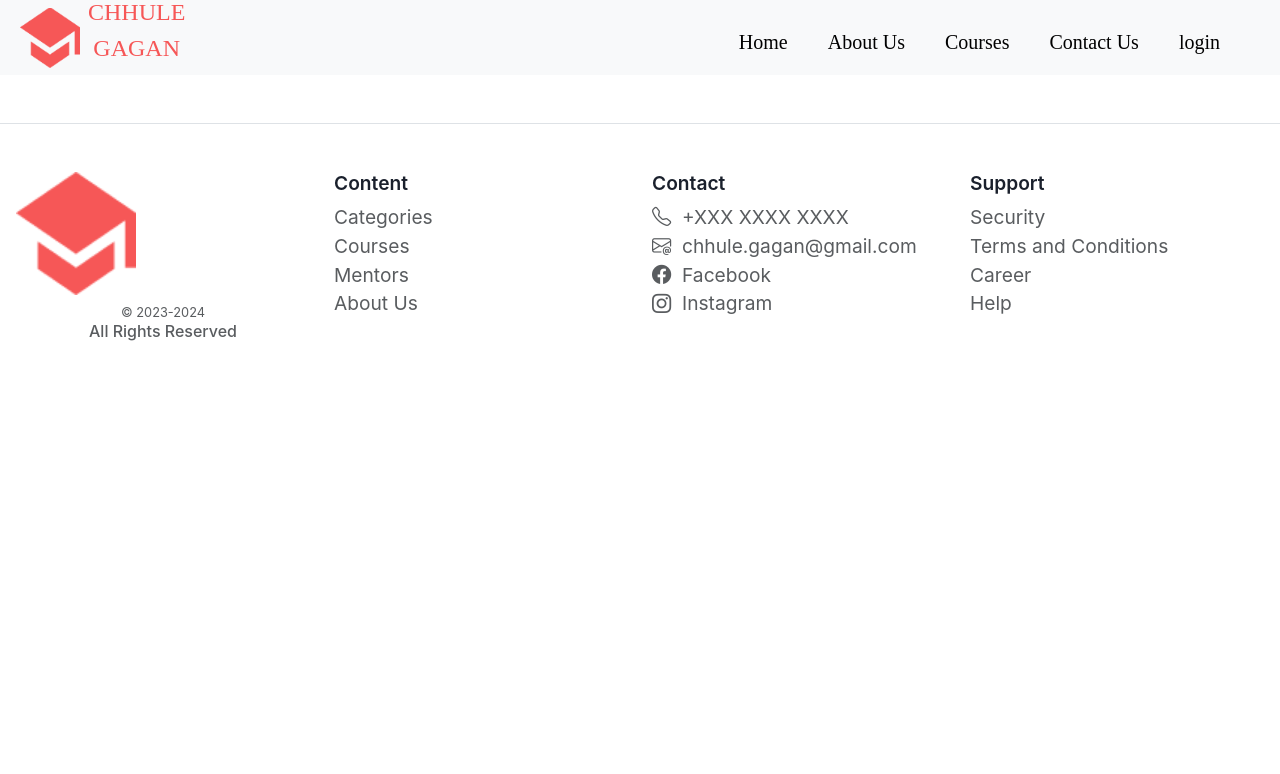
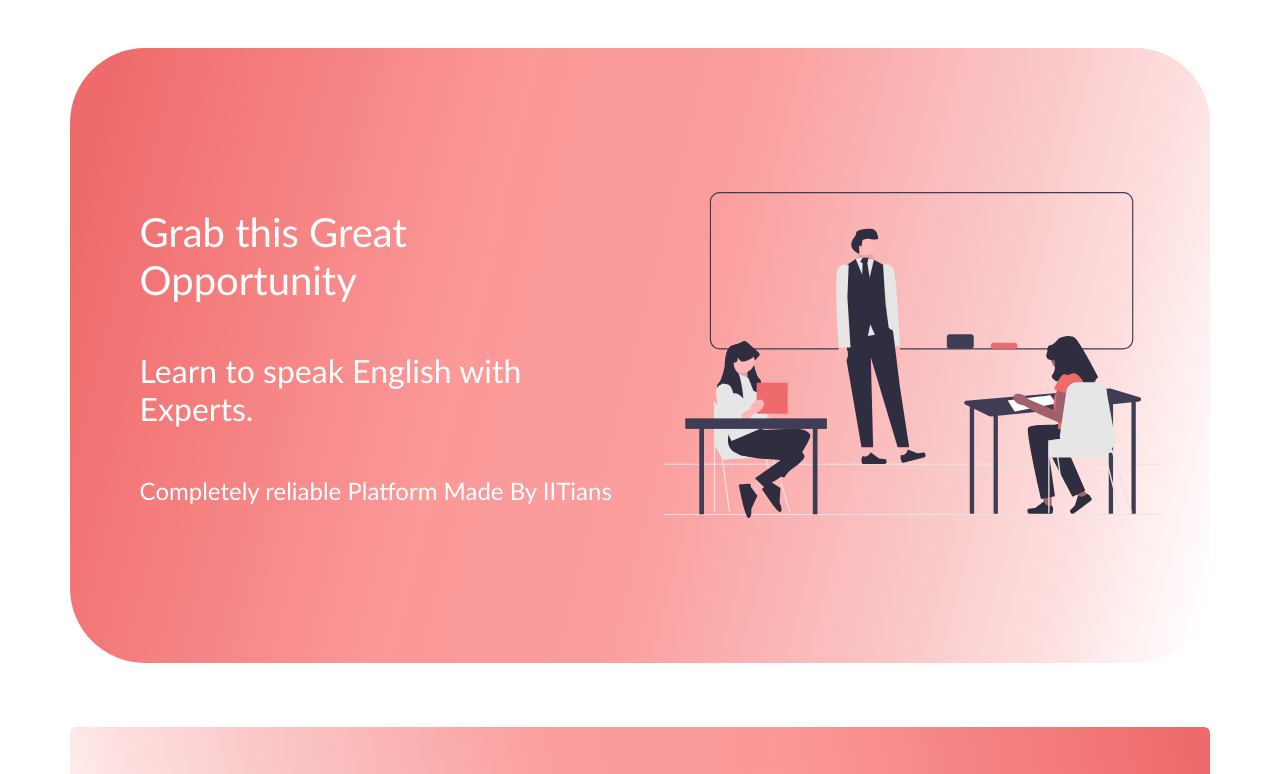
Before and after one commit to Aki2001ankit/ChhuleGagan, a React (Create React App) app: page / in a window 1280 px wide. Shown: the top 774 px of the page. Built offline with nearby package versions, Linux system fonts and the light colour scheme.

Commit message:
navbar remove

```diff
--- a/src/App.jsx
+++ b/src/App.jsx
@@ -16,9 +16,9 @@
   return (
     <div className="App">
 
-      <Navbar/>
+
         <Routes>
-          <Route path='/home' exact element={<Home/>}></Route>
+          <Route path='/' exact element={<Home/>}></Route>
           <Route path='/course' exact element={<Course/>}></Route>
           <Route path='/contact' exact element={<Contact/>}></Route>
           <Route path='/about' exact element={<About/>}></Route>
@@ -26,7 +26,7 @@
           <Route path='/login' exact element={<Register/>}></Route>
           <Route path='/dashboard' exact element={<DashBoard/>}></Route>
         </Routes>
-        <Footer/>
+
 
     </div>
   );
```
Also changed, not shown: 11 other files (tests, documents, lock files or other folders).
